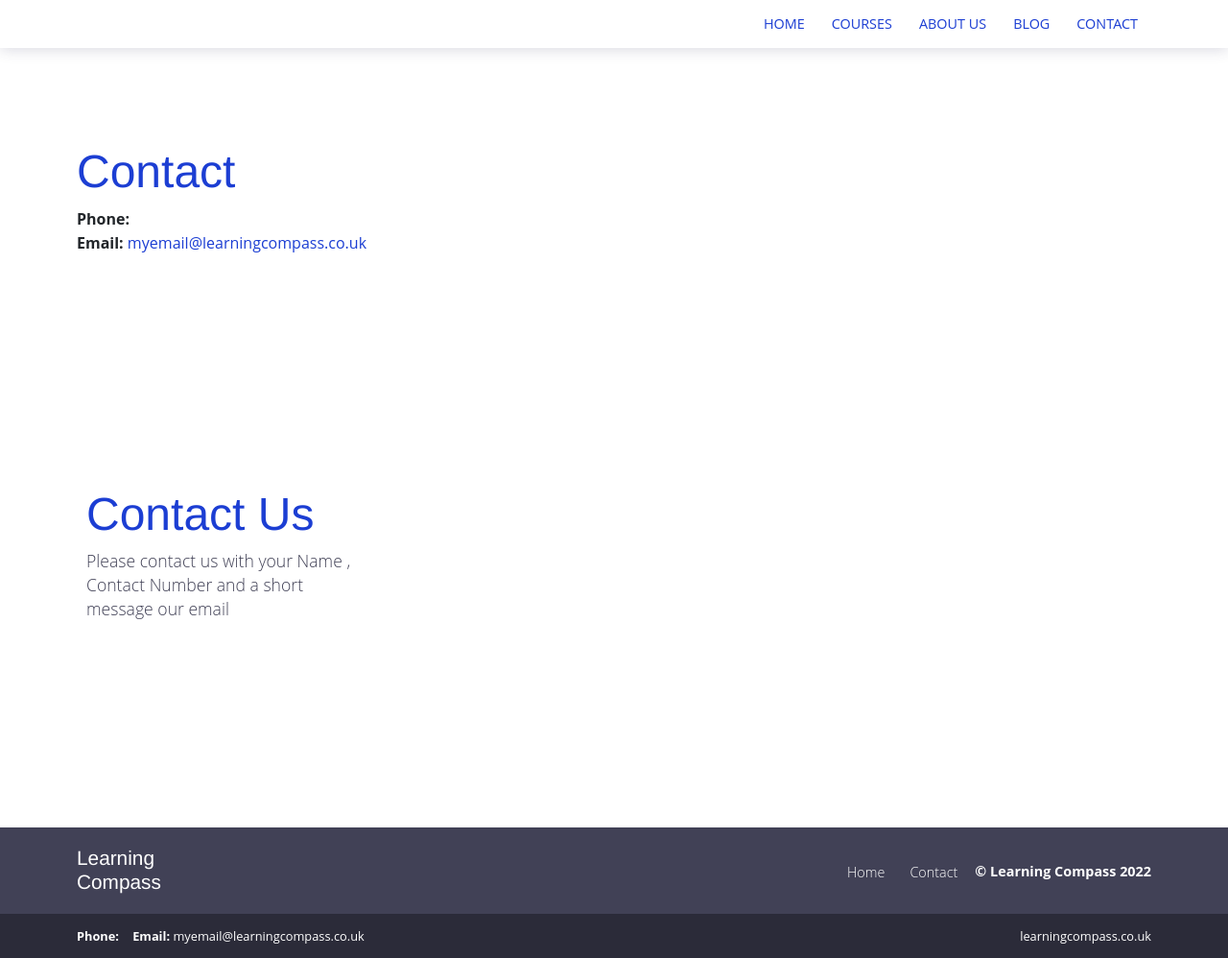
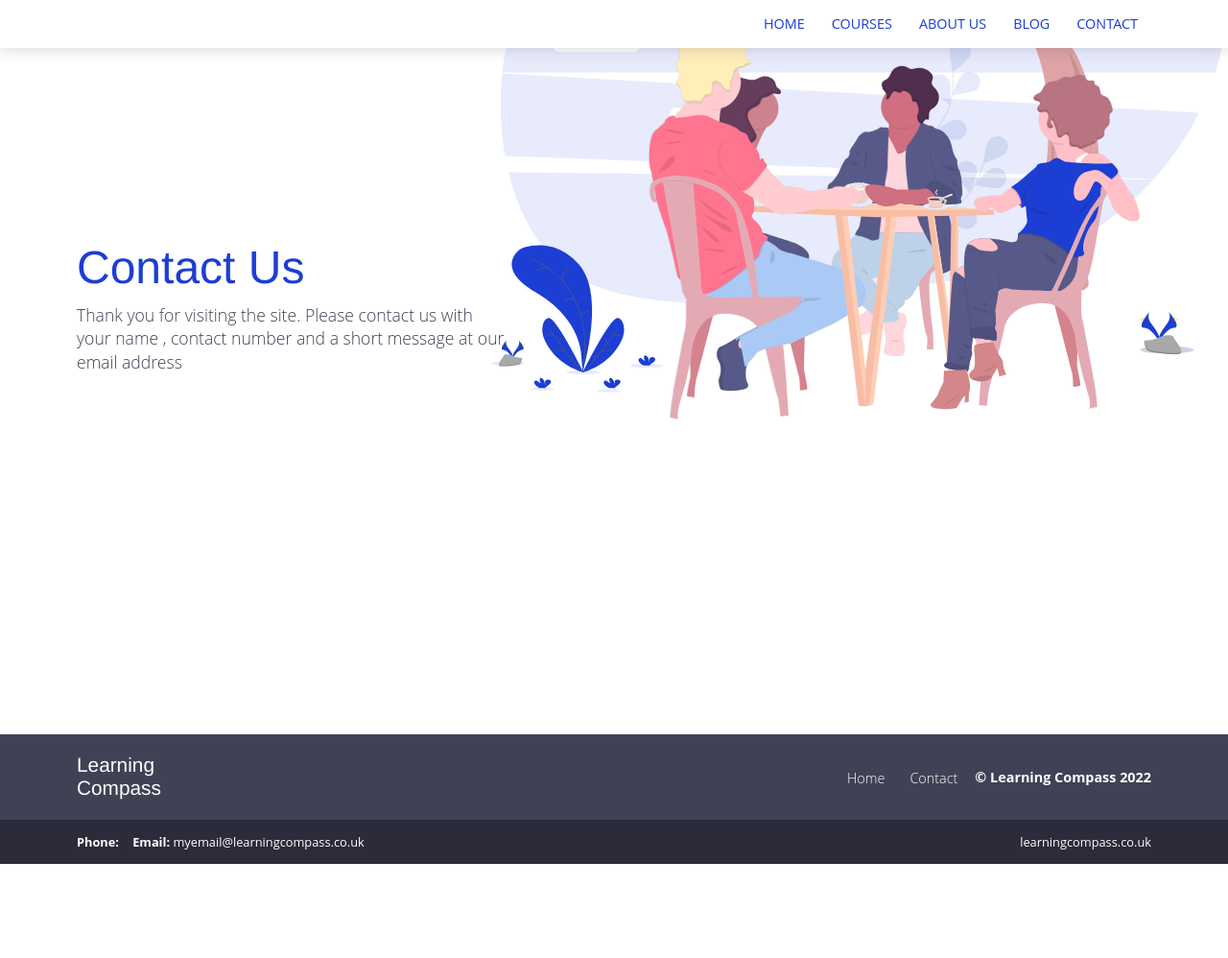
Before and after one commit to learningcompass007/learningcompass007.github.io, a Jekyll site: the page built from contact.html, in a window 1280 px wide. Shown: the whole page at 96% size. Built offline with Jekyll 4.4.1, drawn with Linux system fonts in a browser that asks for light colours; after the commit the page ends 900 px from its top, so only the background shows below that.

```diff
--- a/contact.html
+++ b/contact.html
@@ -1,7 +1,7 @@
 ---
-title: Contact
-layout: contact
-description: Contact
+title: Contact Us
+layout: default
+bodyClass: page-team-list
 ---
 
 <div class="intro">
@@ -10,9 +10,8 @@
       <div class="col-12">
         <h1>Contact Us</h1>
          <p>
-            Please contact us with your Name , Contact Number and a short message
-            our email
-
+          Thank you for visiting the site. Please contact us with your name , contact number
+          and a short message at our email address
         </p>
 
       </div>
```
Lines whose indentation alone changed are shown as unchanged.
